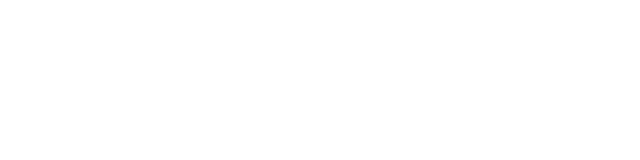
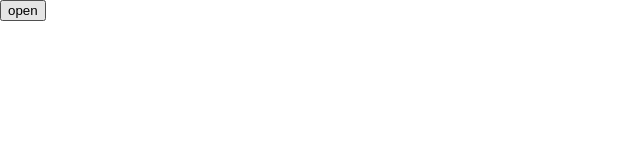
Before and after one commit to jdiejim/garage-bin, a React (Create React App) app: page / in a window 1280 px wide. Shown: the top 160 px of the page, without its empty margins (0-640 px from the left). Built offline with nearby package versions, Linux system fonts and the light colour scheme.

Commit message:
Add fetch items function and state to App

```diff
--- a/src/components/App.js
+++ b/src/components/App.js
@@ -2,11 +2,28 @@
 import './styles/App.css';
 
 class App extends Component {
+  constructor() {
+    super();
+    this.state = {
+      items: [],
+      error: false,
+    };
+
+    this.fetchItems = this.fetchItems.bind(this);
+  }
+
+  fetchItems() {
+    fetch('api/v1/items')
+      .then(res => res.json())
+      .then(items => this.setState({ items }))
+      .catch(() => this.setState({ error: true }));
+  }
+
   render() {
     return (
-      <div className="App">
-
-      </div>
+      <section className="App">
+        <button onClick={this.fetchItems}>open</button>
+      </section>
     );
   }
 }
```
